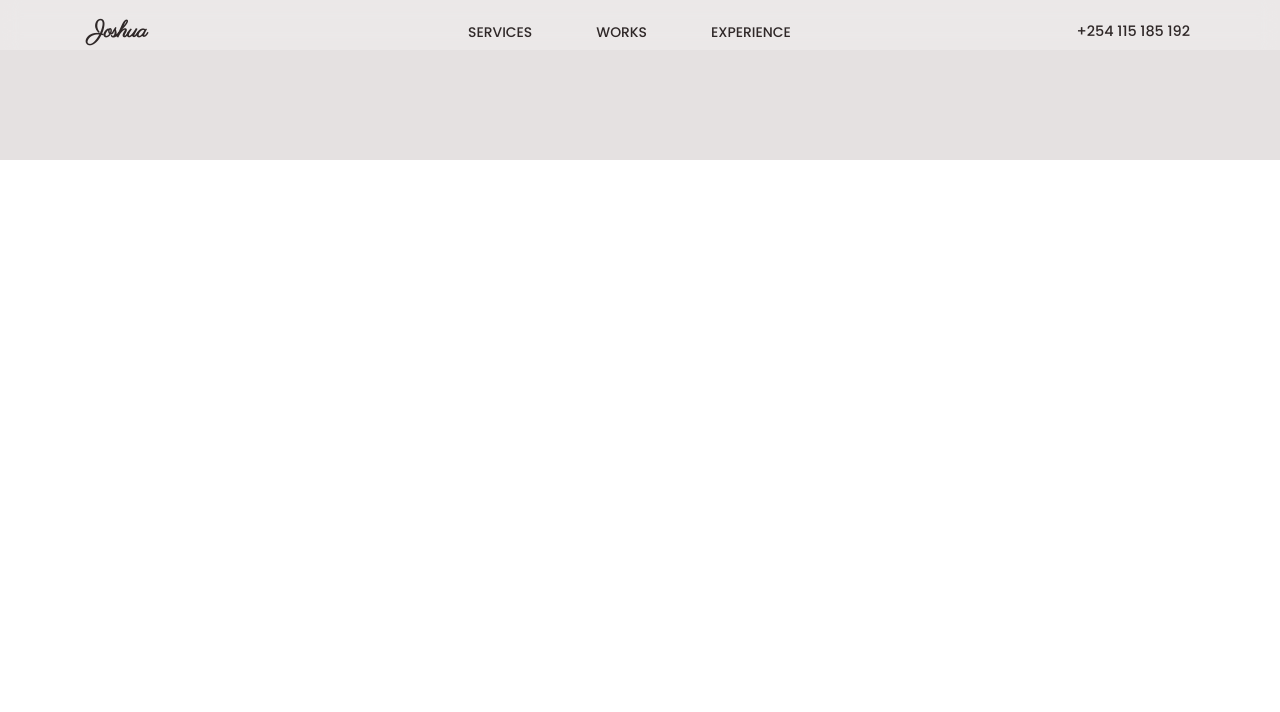
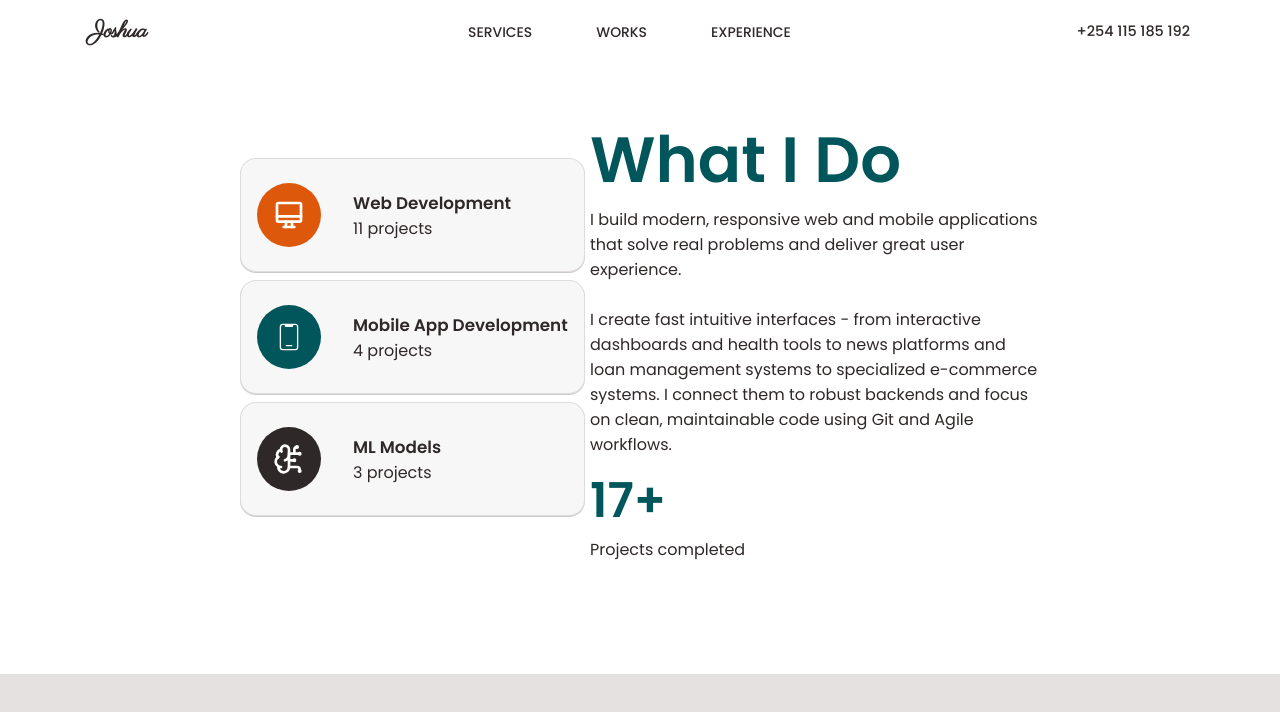
Before and after one commit to SamGombs20/NextPortfolio, a Next.js app: page / in a window 1280 px wide. Shown: the top 712 px of the page. Built offline with nearby package versions, Linux system fonts and the light colour scheme.

Commit message:
Update:Services section development

```diff
--- a/app/globals.css
+++ b/app/globals.css
@@ -6,13 +6,14 @@
   --primary-bg: #5c4847;
   --primary-dark: #2f2828;
   --primary-light: #5c484729;
+  --primary-lighter:#5c48470b;
   --accent-gold: #d4a373;
   --accent-green: #00565b;
   --text-primary: #f5f0e9;
   --text-secondary: #d4c9c2;
   --accent-orange: #de580b;
   --transparent-white:rgba(255, 255, 255, 0.251);
-  --box-shadow:0px 2px 2px rgba(0, 0, 0, 0.204);
+  --box-shadow:0px 1px 0px rgba(0, 0, 0, 0.204);
 }
 
 
--- a/app/page.tsx
+++ b/app/page.tsx
@@ -6,7 +6,7 @@ export default function Home() {
   return (
     <div>
       {/* <Banner/> */}
-      {/* <Services/> */}
+      <Services/>
       <Experience/>
     </div>
   );
--- a/app/styles/services.module.css
+++ b/app/styles/services.module.css
@@ -1,5 +1,5 @@
 .main{
-    max-width: 900px;
+    max-width: 800px;
     margin: 0 auto;
     padding: 1rem;
 }
@@ -29,7 +29,7 @@
     display: flex;
     flex-direction: column;
     gap: 0.5rem;
-    max-width: 450px;
+
 
 }
 .sub_profession{
@@ -38,8 +38,10 @@
     padding: 1.5rem 1rem;
     gap: 2rem;
     border: 1px solid var(--primary-light);
-    border-radius: 0.5rem;
+    border-radius: 1rem;
+    max-width: 450px;
     box-shadow: var(--box-shadow);
+    background-color: var(--primary-lighter);
 }
 .icon{
     font-size: 2rem;
```
